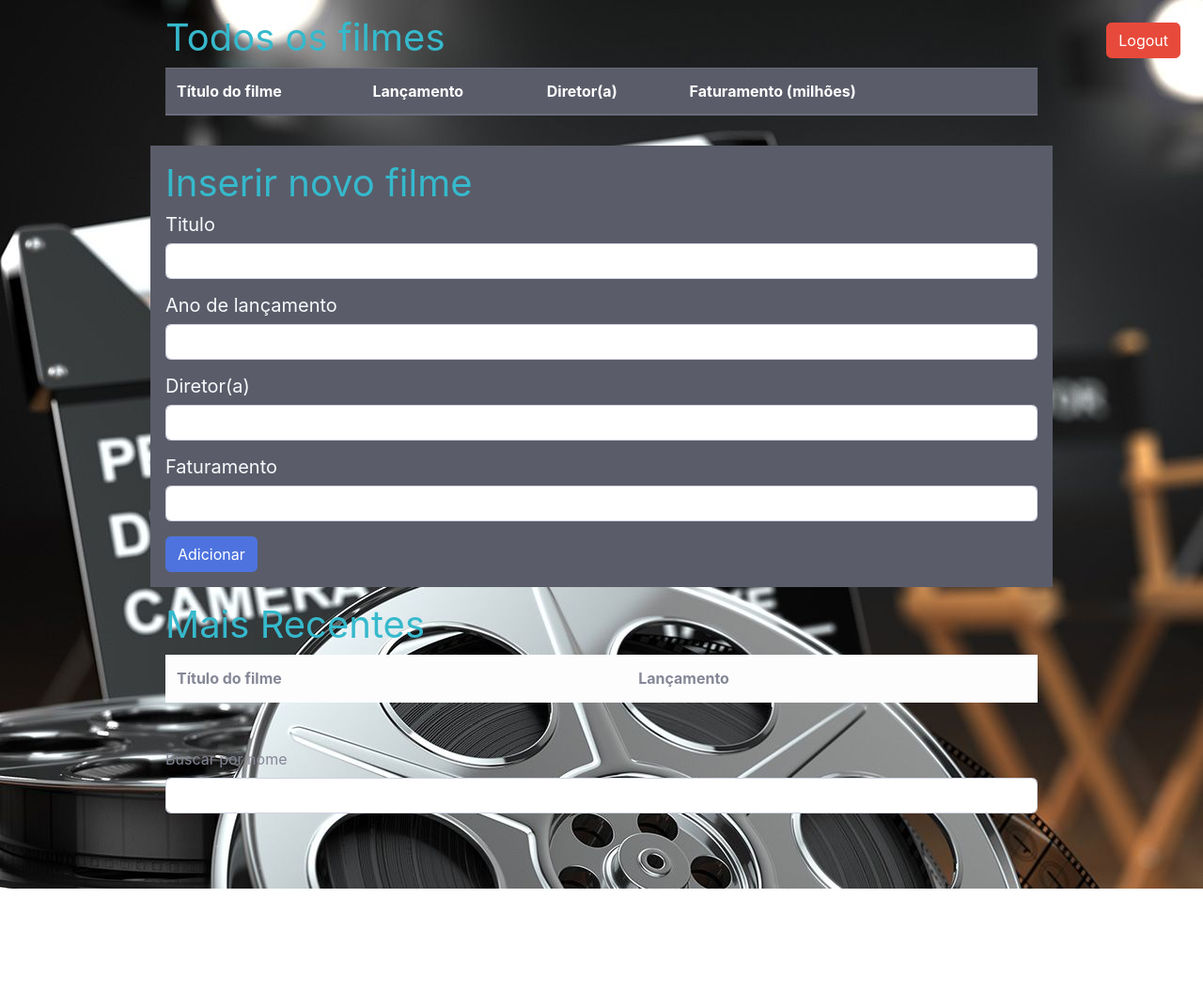
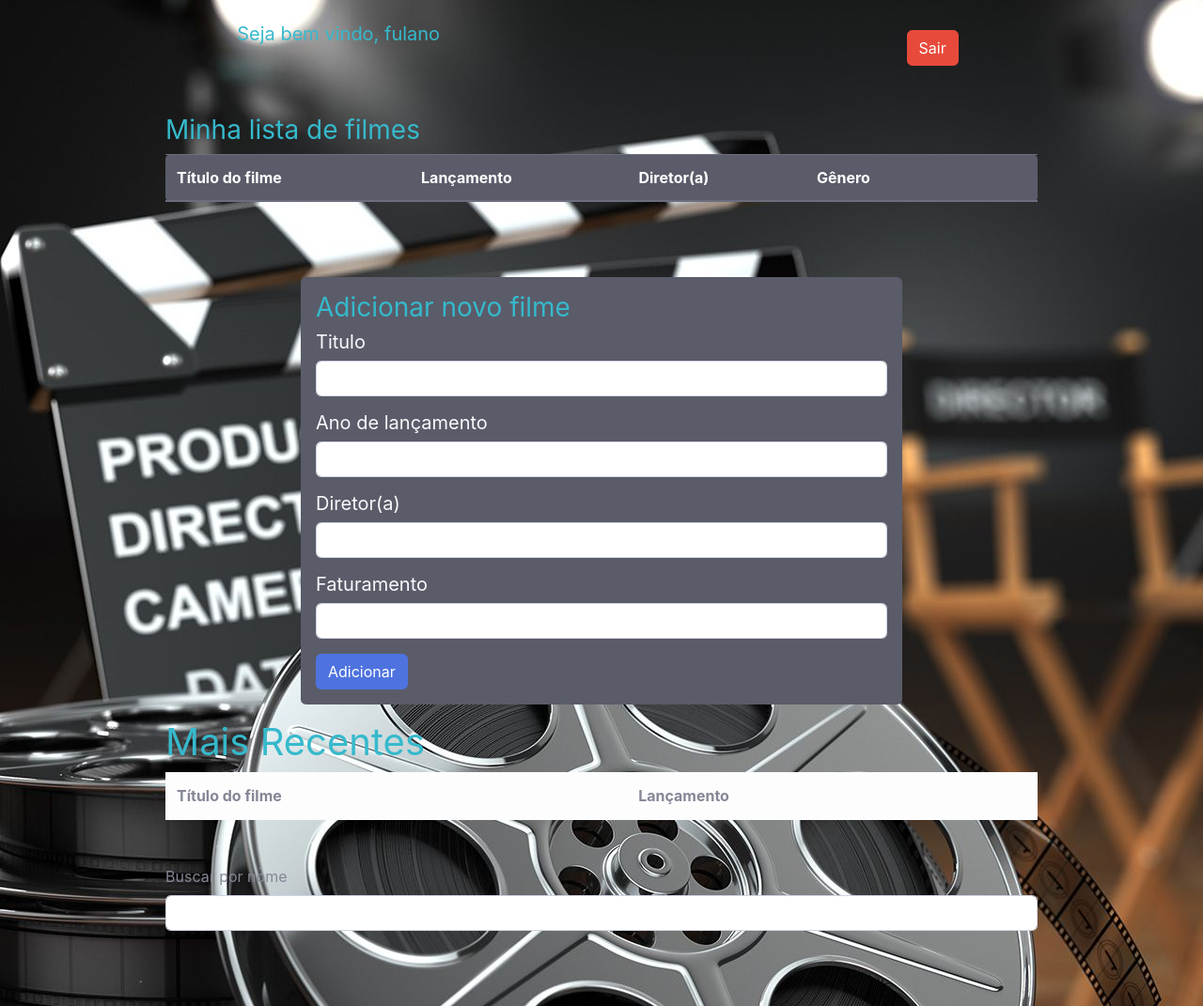
Before and after one commit to juliessantiago/MovieGo, a website: page initial_page.html in a window 1280 px wide. Shown: the whole page at 94% size. Before the commit the page ends 946 px from the top, so only its background shows below. Drawn offline with Linux system fonts and the light colour scheme; no server answers.

Commit message:
Altera estilo da página

```diff
--- a/initial_page.html
+++ b/initial_page.html
@@ -16,19 +16,22 @@
 
 <body id="pagina_logada">
 
-
-  <button class="btn btn-danger float-right m-4" id="botao_logout">Logout</button>
+  <div class="d-flex justify-content-around p-2 bd-highlight">
+    <h5 class="text-info p-3">Seja bem vindo, fulano</h5>
+    <button class="btn btn-danger float-right m-4" id="botao_logout">Sair</button>
+  </div>
 
 
-    <div class="container w-75 p-3">
-        <h1 class="text-info">Todos os filmes</h1>
-        <table class="table table-hover table-dark">
+
+    <div class="container w-75 p-3 mt-1">
+        <h3 class="text-info">Minha lista de filmes</h3>
+        <table class="table table-hover table-dark rounded">
           <thead>
             <tr>
               <th scope="col">Título do filme</th>
               <th scope="col">Lançamento</th>
               <th scope="col">Diretor(a)</th>
-              <th scope="col">Faturamento (milhões)</th>
+              <th scope="col">Gênero</th>
               <th scope="col"><!--Editar--></th>
               <th scope="col"><!--Excluir--></th>
             </tr>
@@ -42,8 +45,8 @@
 
 
 
-    <div class="container w-75 p-3 bg-dark" id="formEdita" >
-      <h1 class="text-success">Editar Filme</h1>
+    <div class="container w-50 p-3 bg-dark mt-5 rounded" id="formEdita" >
+      <h3 class="text-success">Editar Filme</h3>
       <form id="formFilmes">
         <div class="form-group">
           <label for="exampleInputText" class="h5 text-light">ID do filme</label>
@@ -70,8 +73,8 @@
   </div>
 
 
-    <div class="container w-75 p-3 bg-dark">
-        <h1 class="text-info">Inserir novo filme</h1>
+    <div class="container w-50 p-3 bg-dark mt-5 rounded">
+        <h3 class="text-info">Adicionar novo filme</h3>
         <form id="formFilmes">
             <div class="form-group">
                 <label for="exampleInputText" class="h5 text-light">Titulo</label>
```
